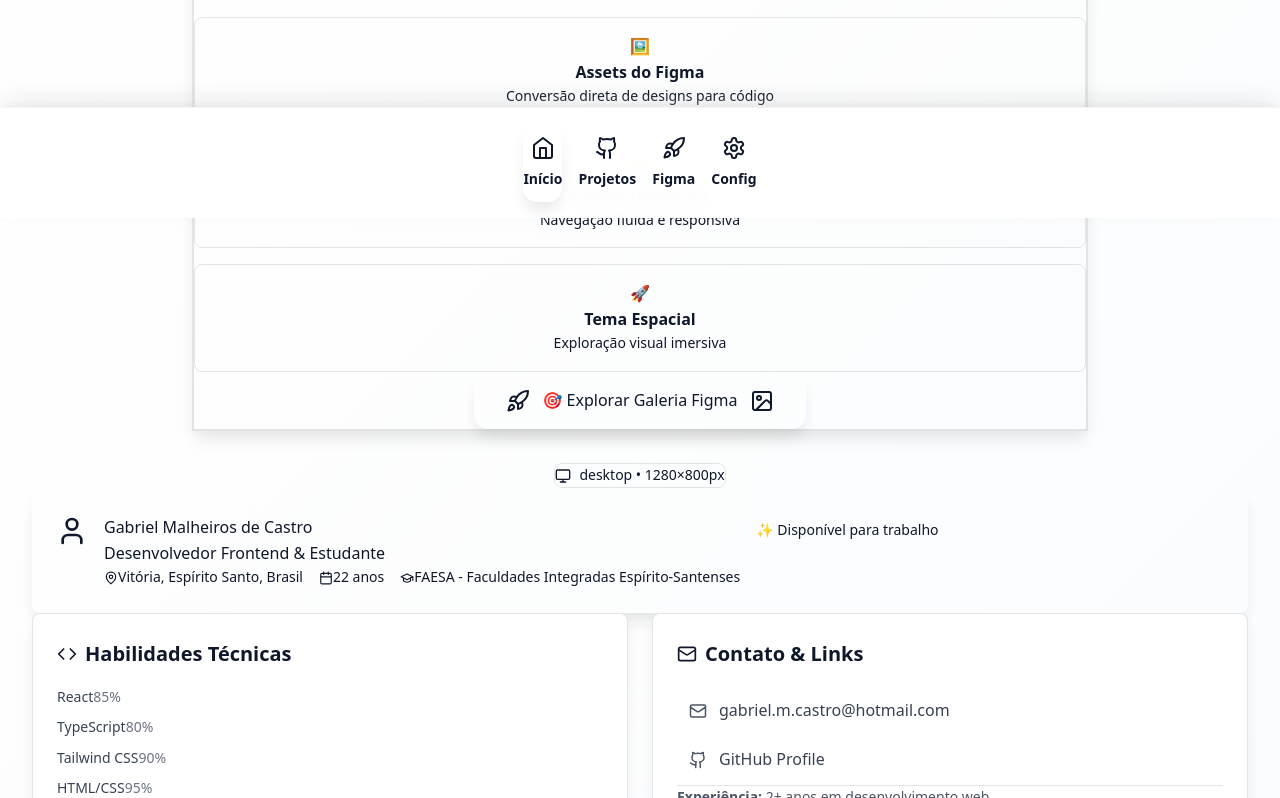
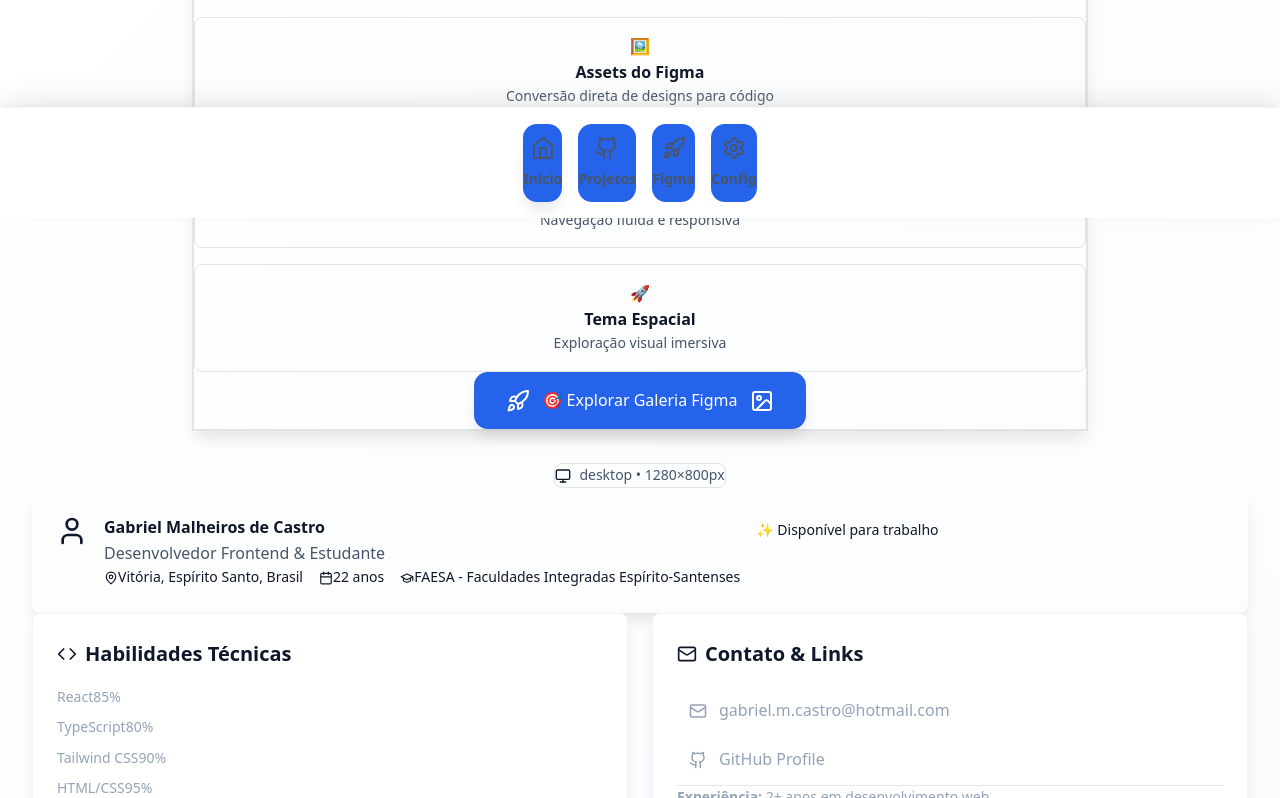
Before and after one commit to GabrielMalheirosdeCastro/DesenvolvimentoWeb-2025-2, a React (Vite) app: page / in a window 1280 px wide. Shown: the part 582-1380 px from the top of the page. Built offline with nearby package versions, Linux system fonts and the light colour scheme.

Commit message:
feat: aprimora sistema de temas com variáveis CSS para garantir visibilidade e contraste em todos os temas

```diff
--- a/src/styles/globals.css
+++ b/src/styles/globals.css
@@ -208,7 +208,7 @@
   margin: 0 auto;
 }
 
-/* 🎯 Sistema de Link Universal SUPER VISÍVEL - Independente de Plataforma */
+/* 🎯 Sistema de Link Universal SUPER VISÍVEL - Adaptável a todos os temas */
 .portfolio-link-universal {
   /* Base - Sempre visível */
   position: relative !important;
@@ -217,14 +217,14 @@
   justify-content: center !important;
   gap: var(--space-3) !important;
 
-  /* Cores SUPER contrastantes para Windows + Google */
-  background: linear-gradient(135deg, #1e40af 0%, #1d4ed8 50%, #2563eb 100%) !important;
+  /* Cores que se adaptam ao tema atual */
+  background: linear-gradient(135deg, var(--brand-primary) 0%, var(--brand-secondary) 50%, var(--brand-accent) 100%) !important;
   color: white !important;
   text-decoration: none !important;
 
   /* Estilo otimizado para MÁXIMA visibilidade */
   border-radius: 16px !important;
-  border: 3px solid #3b82f6 !important;
+  border: 3px solid var(--brand-accent) !important;
   box-shadow:
     0 10px 25px -5px rgba(59, 130, 246, 0.4),
     0 4px 6px -2px rgba(59, 130, 246, 0.3),
@@ -258,15 +258,15 @@
   z-index: 100 !important;
 }
 
-/* 🔥 Hover SUPER chamativo */
+/* 🔥 Hover que se adapta ao tema */
 .portfolio-link-universal:hover {
   transform: translateY(-4px) scale(1.05) !important;
   box-shadow:
     0 20px 40px -10px rgba(59, 130, 246, 0.6),
     0 8px 16px -4px rgba(59, 130, 246, 0.4),
     inset 0 2px 0 rgba(255, 255, 255, 0.3) !important;
-  border-color: #60a5fa !important;
-  background: linear-gradient(135deg, #2563eb 0%, #3b82f6 50%, #60a5fa 100%) !important;
+  border-color: var(--brand-accent) !important;
+  background: linear-gradient(135deg, var(--brand-secondary) 0%, var(--brand-accent) 50%, var(--brand-primary) 100%) !important;
 }
 
 /* 🎯 Active state CLARO */
@@ -284,6 +284,41 @@
   outline: 4px solid #fbbf24 !important;
   outline-offset: 4px !important;
   border-color: #fbbf24 !important;
+}
+
+/* 🎨 Garantir visibilidade específica por tema */
+
+/* Tema Clássico - Azul mais escuro, texto garantidamente branco */
+[data-theme="classic"] .portfolio-link-universal {
+  color: white !important;
+  background: linear-gradient(135deg, #1e3a8a 0%, #1e40af 50%, #3b82f6 100%) !important;
+  border-color: #3b82f6 !important;
+  box-shadow:
+    0 10px 25px -5px rgba(30, 58, 138, 0.4),
+    0 4px 6px -2px rgba(30, 58, 138, 0.3),
+    inset 0 1px 0 rgba(255, 255, 255, 0.2) !important;
+}
+
+/* Tema Minimalista - Contraste garantido */
+[data-theme="minimal"] .portfolio-link-universal {
+  color: white !important;
+  background: linear-gradient(135deg, #374151 0%, #4b5563 50%, #6b7280 100%) !important;
+  border-color: #6b7280 !important;
+  box-shadow:
+    0 10px 25px -5px rgba(55, 65, 81, 0.4),
+    0 4px 6px -2px rgba(55, 65, 81, 0.3),
+    inset 0 1px 0 rgba(255, 255, 255, 0.2) !important;
+}
+
+/* Tema Colorido - Roxo vibrante, texto garantidamente branco */
+[data-theme="colorful"] .portfolio-link-universal {
+  color: white !important;
+  background: linear-gradient(135deg, #7c3aed 0%, #8b5cf6 50%, #a78bfa 100%) !important;
+  border-color: #a78bfa !important;
+  box-shadow:
+    0 10px 25px -5px rgba(124, 58, 237, 0.4),
+    0 4px 6px -2px rgba(124, 58, 237, 0.3),
+    inset 0 1px 0 rgba(255, 255, 255, 0.2) !important;
 }
 
 /* 📱 Responsividade OTIMIZADA */
@@ -562,23 +597,58 @@
   opacity: 0.6;
 }
 
-/* 🎨 Tema Dinâmico */
+/* 🎨 Tema Dinâmico - Sistema Completo com Background e Texto */
+
+/* 🔵 Tema Moderno (Padrão) - Azul vibrante com fundo claro */
+[data-theme="modern"], :root {
+  --brand-primary: #2563eb;
+  --brand-secondary: #1d4ed8;
+  --brand-accent: #3b82f6;
+  --color-bg-primary: #ffffff;
+  --color-bg-secondary: #f8fafc;
+  --color-bg-tertiary: #f1f5f9;
+  --color-text-primary: #0f172a;
+  --color-text-secondary: #475569;
+  --color-text-muted: #94a3b8;
+}
+
+/* 🟦 Tema Clássico - Azul tradicional com fundo neutro */
 [data-theme="classic"] {
   --brand-primary: #1e3a8a;
   --brand-secondary: #1e40af;
   --brand-accent: #3b82f6;
+  --color-bg-primary: #f9fafb;
+  --color-bg-secondary: #f3f4f6;
+  --color-bg-tertiary: #e5e7eb;
+  --color-text-primary: #111827;
+  --color-text-secondary: #374151;
+  --color-text-muted: #6b7280;
 }
 
+/* ⚫ Tema Minimalista - Cinza elegante com alto contraste */
 [data-theme="minimal"] {
   --brand-primary: #374151;
   --brand-secondary: #4b5563;
   --brand-accent: #6b7280;
+  --color-bg-primary: #fafafa;
+  --color-bg-secondary: #f5f5f5;
+  --color-bg-tertiary: #eeeeee;
+  --color-text-primary: #1f2937;
+  --color-text-secondary: #374151;
+  --color-text-muted: #6b7280;
 }
 
+/* 🟣 Tema Colorido - Roxo criativo com fundo vibrante */
 [data-theme="colorful"] {
   --brand-primary: #7c3aed;
   --brand-secondary: #8b5cf6;
   --brand-accent: #a78bfa;
+  --color-bg-primary: #faf5ff;
+  --color-bg-secondary: #f3e8ff;
+  --color-bg-tertiary: #e9d5ff;
+  --color-text-primary: #581c87;
+  --color-text-secondary: #7c2d92;
+  --color-text-muted: #a855f7;
 }
 
 /* 🔧 Utilitários Universais */
@@ -922,6 +992,109 @@
   --brand-success: #059669;
   --brand-warning: #d97706;
   --brand-error: #dc2626;
+  --color-bg-primary: #ffffff;
+  --color-bg-secondary: #f8fafc;
+  --color-bg-tertiary: #f1f5f9;
+  --color-text-primary: #0f172a;
+  --color-text-secondary: #475569;
+  --color-text-muted: #94a3b8;
+}
+
+/* 🛡️ GARANTIR VISIBILIDADE DE TODOS OS ELEMENTOS EM TODOS OS TEMAS */
+
+/* Títulos principais sempre visíveis */
+.interface-title,
+h1, h2, h3, h4, h5, h6 {
+  color: var(--color-text-primary) !important;
+  font-weight: 700 !important;
+}
+
+/* Subtítulos e descrições sempre legíveis */
+.interface-subtitle,
+.interface-description,
+p, span {
+  color: var(--color-text-secondary) !important;
+}
+
+/* Cards e containers sempre com bom contraste */
+.bg-white,
+.interface-card,
+.card {
+  background-color: var(--color-bg-primary) !important;
+  color: var(--color-text-primary) !important;
+  border-color: var(--color-bg-tertiary) !important;
+}
+
+/* Background principal sempre adequado */
+.interface-main,
+body {
+  background: linear-gradient(135deg, var(--color-bg-primary) 0%, var(--color-bg-secondary) 100%) !important;
+  color: var(--color-text-primary) !important;
+}
+
+/* Botões secundários sempre visíveis */
+button:not(.portfolio-link-universal),
+.btn,
+.button {
+  background-color: var(--brand-primary) !important;
+  color: white !important;
+  border-color: var(--brand-primary) !important;
+}
+
+button:not(.portfolio-link-universal):hover,
+.btn:hover,
+.button:hover {
+  background-color: var(--brand-secondary) !important;
+  border-color: var(--brand-secondary) !important;
+}
+
+/* Links de texto sempre legíveis */
+a:not(.portfolio-link-universal) {
+  color: var(--brand-primary) !important;
+}
+
+a:not(.portfolio-link-universal):hover {
+  color: var(--brand-secondary) !important;
+}
+
+/* Labels e textos pequenos sempre visíveis */
+.text-gray-500,
+.text-gray-600,
+.text-gray-700,
+.text-muted {
+  color: var(--color-text-muted) !important;
+}
+
+/* Assegurar que backgrounds escuros tenham texto claro */
+[data-theme="minimal"] .bg-gray-100,
+[data-theme="minimal"] .bg-gray-50 {
+  background-color: var(--color-bg-secondary) !important;
+  color: var(--color-text-primary) !important;
+}
+
+/* Tema colorido - garantir contraste adequado */
+[data-theme="colorful"] .interface-title {
+  background: linear-gradient(135deg, var(--brand-primary), var(--brand-accent)) !important;
+  -webkit-background-clip: text !important;
+  -webkit-text-fill-color: transparent !important;
+  background-clip: text !important;
+}
+
+/* Garantir que navegação inferior seja sempre visível */
+.fixed-bottom-navigation {
+  background-color: var(--color-bg-primary) !important;
+  border-color: var(--color-bg-tertiary) !important;
+  color: var(--color-text-primary) !important;
+}
+
+.fixed-bottom-navigation button {
+  color: var(--color-text-secondary) !important;
+}
+
+.fixed-bottom-navigation button.active,
+.fixed-bottom-navigation button:hover {
+  color: var(--brand-primary) !important;
+  background-color: var(--color-bg-secondary) !important;
 }
 
 /* 🔗 Estilos específicos para sites reais (Vercel) */
@@ -1169,11 +1342,25 @@
   transition: all 0.3s cubic-bezier(0.4, 0, 0.2, 1);
 }
 
-/* Tema escuro para navegação fixa */
+/* Navegação inferior adaptável a todos os temas */
 [data-theme="minimal"] .fixed-bottom-navigation,
 [data-theme="colorful"] .fixed-bottom-navigation {
-  background: rgba(17, 24, 39, 0.95);
-  border-top-color: rgba(75, 85, 99, 0.5);
+  background: var(--color-bg-primary) !important;
+  border-top-color: var(--color-bg-tertiary) !important;
+  color: var(--color-text-primary) !important;
+}
+
+[data-theme="minimal"] .fixed-bottom-navigation button,
+[data-theme="colorful"] .fixed-bottom-navigation button {
+  color: var(--color-text-secondary) !important;
+}
+
+[data-theme="minimal"] .fixed-bottom-navigation button.active,
+[data-theme="minimal"] .fixed-bottom-navigation button:hover,
+[data-theme="colorful"] .fixed-bottom-navigation button.active,
+[data-theme="colorful"] .fixed-bottom-navigation button:hover {
+  color: var(--brand-primary) !important;
+  background-color: var(--color-bg-secondary) !important;
 }
 
 /* Container principal da navegação com padding maior */
```
Also changed, not shown: 1 other file (tests, documents, lock files or other folders).
